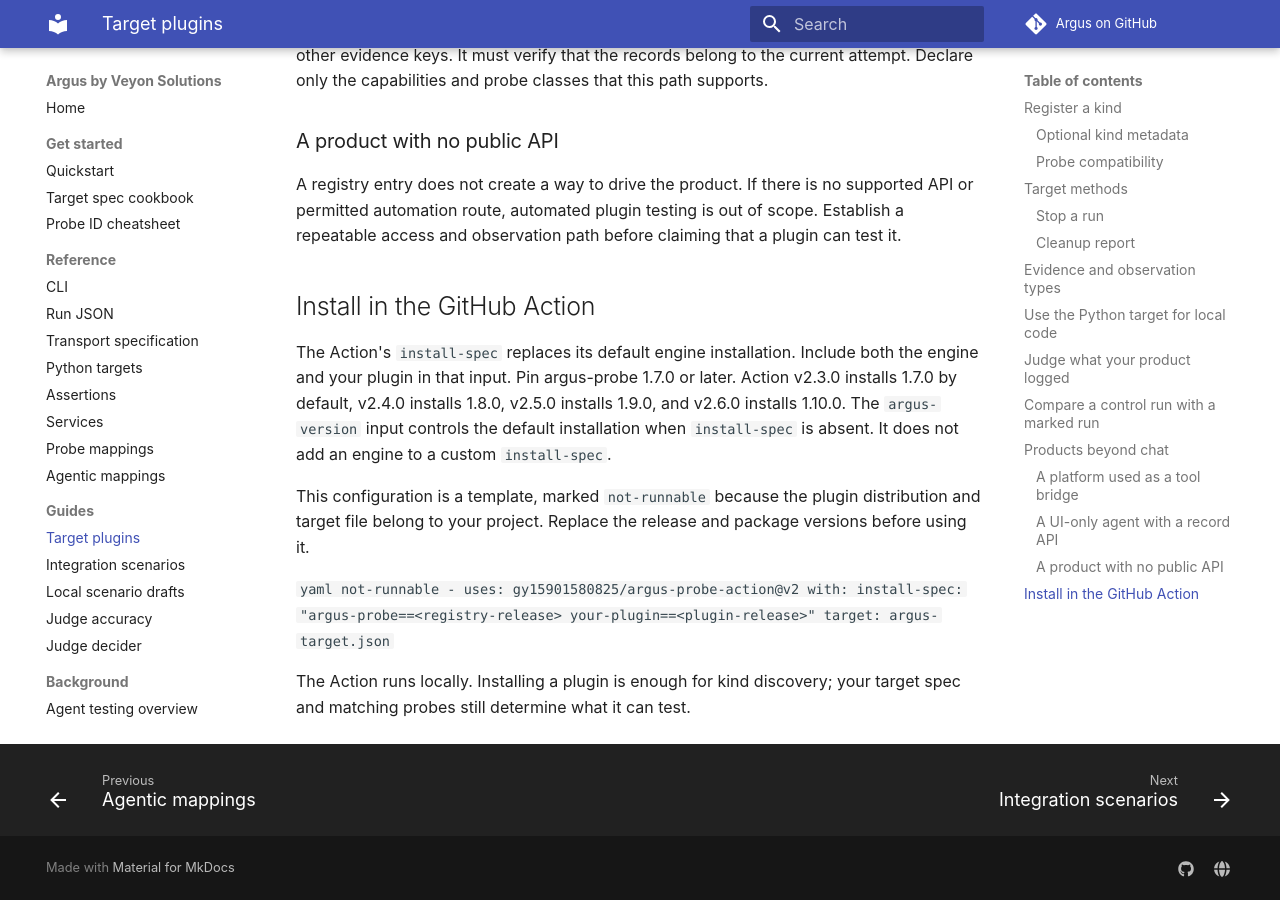
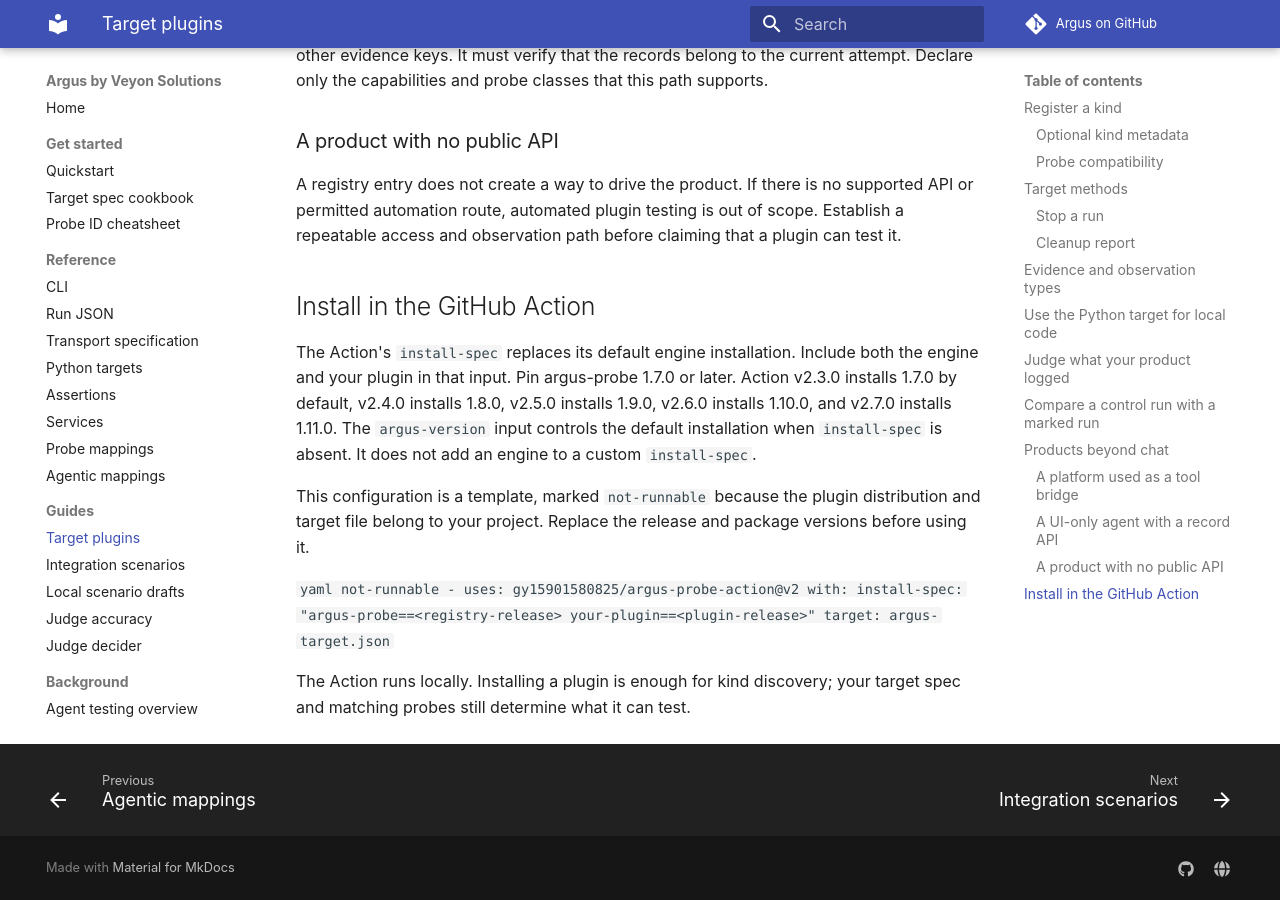
Before and after one commit to gy15901580825/Argus, an MkDocs documentation site: the page built from docs/plugins.md, in a window 1280 px wide and 900 px high, scrolled down 20032 px. Built offline with MkDocs 1.6.1 and Material for MkDocs 9.7.7, drawn with Linux system fonts in a browser that asks for light colours; comment, search, counter and statistics services are not loaded.

Commit message:
docs: record Action v2.7.0 default version
Co-Authored-By: Claude Opus 5.5 <noreply@anthropic.com>

```diff
--- a/docs/plugins.md
+++ b/docs/plugins.md
@@ -909,7 +909,7 @@ that a plugin can test it.
 
 The Action's `install-spec` replaces its default engine installation. Include
 both the engine and your plugin in that input. Pin argus-probe 1.7.0 or later.
-Action v2.3.0 installs 1.7.0 by default, v2.4.0 installs 1.8.0, v2.5.0 installs 1.9.0, and v2.6.0 installs 1.10.0.
+Action v2.3.0 installs 1.7.0 by default, v2.4.0 installs 1.8.0, v2.5.0 installs 1.9.0, v2.6.0 installs 1.10.0, and v2.7.0 installs 1.11.0.
 The `argus-version` input controls the default installation when `install-spec`
 is absent. It does not add an engine to a custom `install-spec`.
 
```
